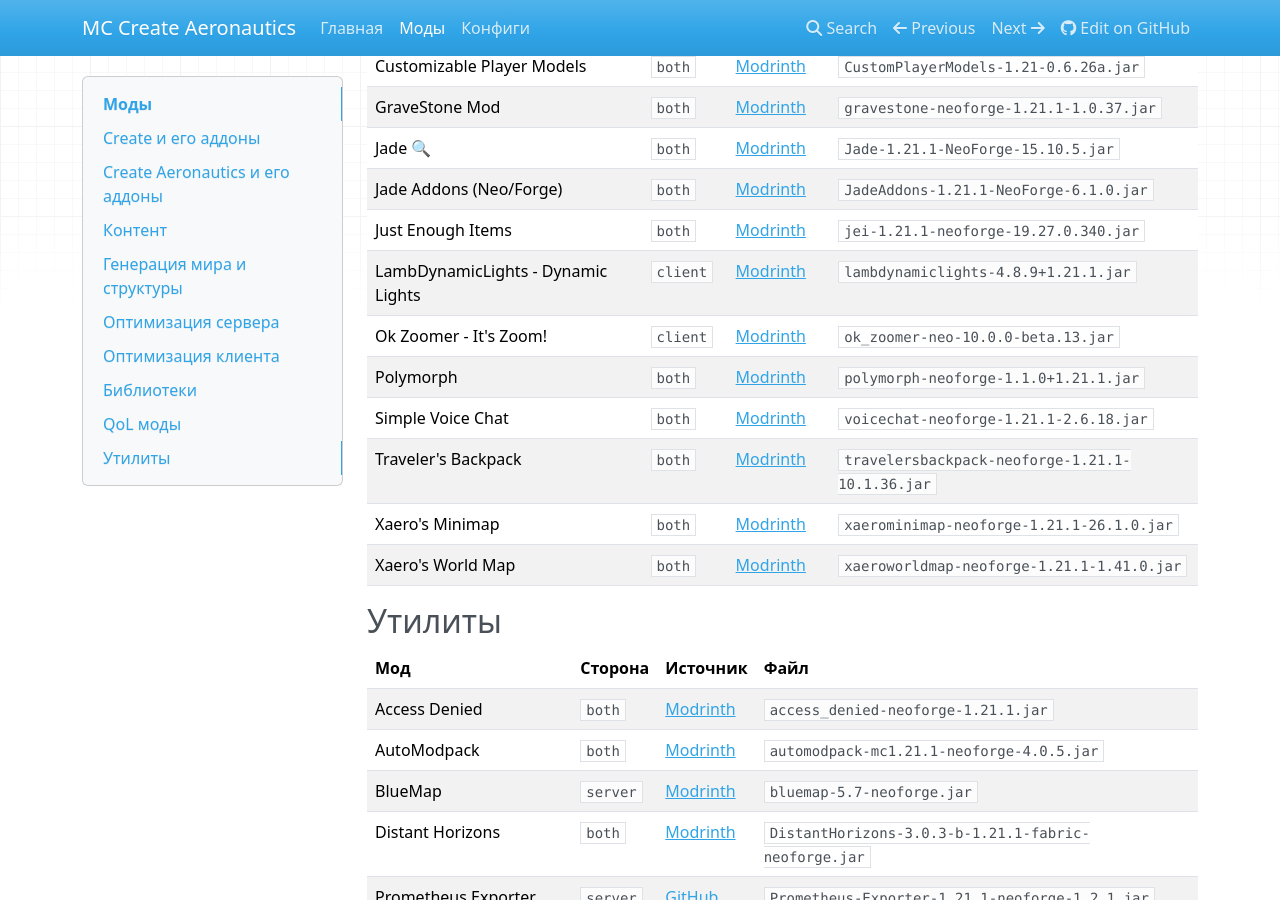
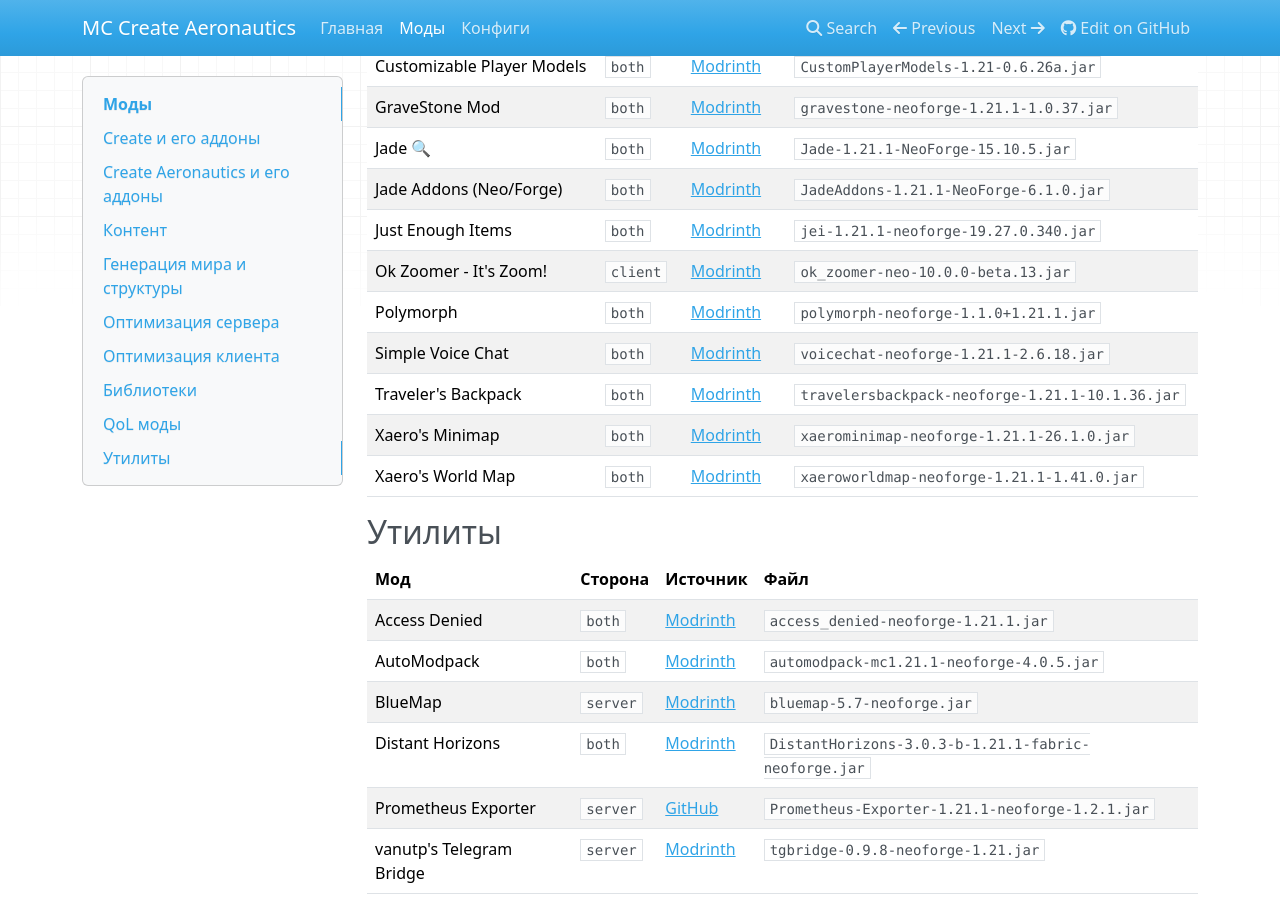
Before and after one commit to AlexCawl/mc-create-aeronautics-modpack, an MkDocs documentation site: the page built from docs/mods.md, in a window 1280 px wide and 900 px high, scrolled down 5498 px. Built offline with MkDocs 1.6.1, drawn with Linux system fonts in a browser that asks for light colours; nearby versions of some CDN libraries; part of the change alters nothing that is shown; some of the changed text lies outside the part shown.

Commit message:
feat: update docs

```diff
--- a/docs/mods.md
+++ b/docs/mods.md
@@ -4,7 +4,7 @@
 
 Когда мод добавляется, удаляется, обновляется или переносится между сторонами, обновляйте эту таблицу в том же коммите.
 
-Всего модов: 112.
+Всего модов: 111.
 
 ## Create и его аддоны
 
@@ -144,7 +144,6 @@
 | Jade 🔍 | `both` | [Modrinth](https://modrinth.com/mod/jade) | `Jade-1.21.1-NeoForge-15.10.5.jar` |
 | Jade Addons (Neo/Forge) | `both` | [Modrinth](https://modrinth.com/mod/jade-addons-forge) | `JadeAddons-1.21.1-NeoForge-6.1.0.jar` |
 | Just Enough Items | `both` | [Modrinth](https://modrinth.com/mod/jei) | `jei-1.21.1-neoforge-19.27.0.340.jar` |
-| LambDynamicLights - Dynamic Lights | `client` | [Modrinth](https://modrinth.com/mod/lambdynamiclights) | `lambdynamiclights-4.8.9+1.21.1.jar` |
 | Ok Zoomer - It's Zoom! | `client` | [Modrinth](https://modrinth.com/mod/ok-zoomer) | `ok_zoomer-neo-10.0.0-beta.13.jar` |
 | Polymorph | `both` | [Modrinth](https://modrinth.com/mod/polymorph) | `polymorph-neoforge-1.1.0+1.21.1.jar` |
 | Simple Voice Chat | `both` | [Modrinth](https://modrinth.com/mod/simple-voice-chat) | `voicechat-neoforge-1.21.1-2.6.18.jar` |
```
